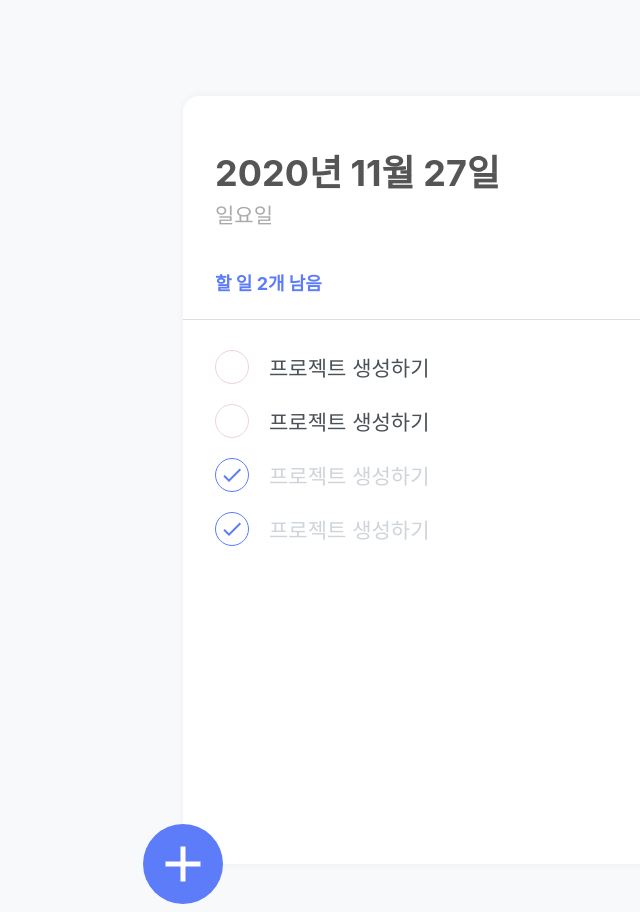
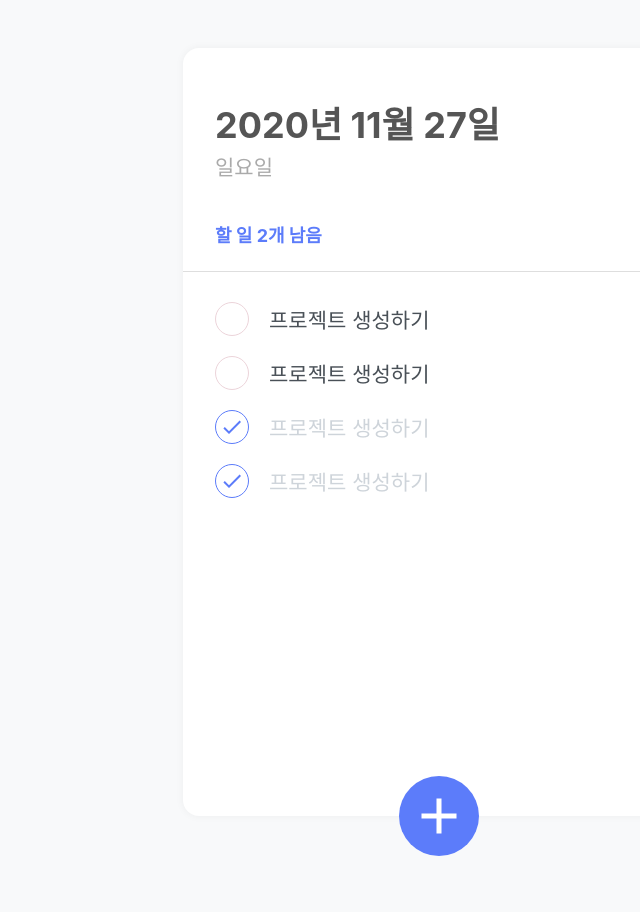
Before and after one commit to Na-Young-Woo/ToDo_list, a React (Create React App) app in the folder todo/: page / in a window 1280 px wide. Shown: the whole page, without its empty margins (201-841 px from the left). Built offline with nearby package versions, Linux system fonts and the light colour scheme.

Commit message:
css 추가 수정

```diff
--- a/todo/src/App.js
+++ b/todo/src/App.js
@@ -16,6 +16,7 @@ function App() {
   return (
     <>
       <GlobalStyle />
+
       <TodoTemplate>
         <TodoHead />
         <TodoList />
--- a/todo/src/Components/TodoCreate.js
+++ b/todo/src/Components/TodoCreate.js
@@ -13,14 +13,14 @@ const CircleButton = styled.button`
 
   z-index: 5;
   cursor: pointer;
-
+  margin: 0 auto;
   width: 80px;
   height: 80px;
   display: flex;
   align-items: center;
   justify-content: center;
 
-  transform: translate(-50%, 50%); // 정확한 버튼의 위치를 찾도록 함
+  transform: translate(0, 50%); // 정확한 버튼의 위치를 찾도록 함
 
   font-size: 60px;
   color: #fff;
@@ -41,7 +41,7 @@ const CircleButton = styled.button`
       &:active {
         background: #fa5252;
       }
-      transform: translate(-50%, 50%) rotate(45deg); // 기존의 값 + 45도 돌려주기
+      transform: translate(0%, 50%) rotate(45deg); // 기존의 값 + 45도 돌려주기
     `}
 `;
 
@@ -52,12 +52,15 @@ const InsertFormPositioner = styled.div`
 
 const InsertForm = styled.div`
   //  실제 폼
+
   background: #f8f9fa;
   padding: 32px;
   padding-bottom: 72px;
   border-bottom-left-radius: 16px; //모서리 삐져나오지 않게 처리
   border-bottom-right-radius: 16px;
   border-top: 1px solid #e9ecef;
+  display: flex;
+  margin-bottom: -80px;
 `;
 
 const Input = styled.input`
--- a/todo/src/Components/TodoTemplate.js
+++ b/todo/src/Components/TodoTemplate.js
@@ -11,8 +11,8 @@ const TodoTemplateBlock = styled.div`
   box-shadow: 0 0 8px rgba(0, 0, 0, 0.05);
 
   margin: 0 auto;
-  margin-top: 96px;
-  margin-bottom: 32px;
+  margin-top: 48px;
+  margin-bottom: 96px;
 
   display: flex;
   flex-direction: column;
```
Also changed, not shown: 1 other file (tests, documents, lock files or other folders).
